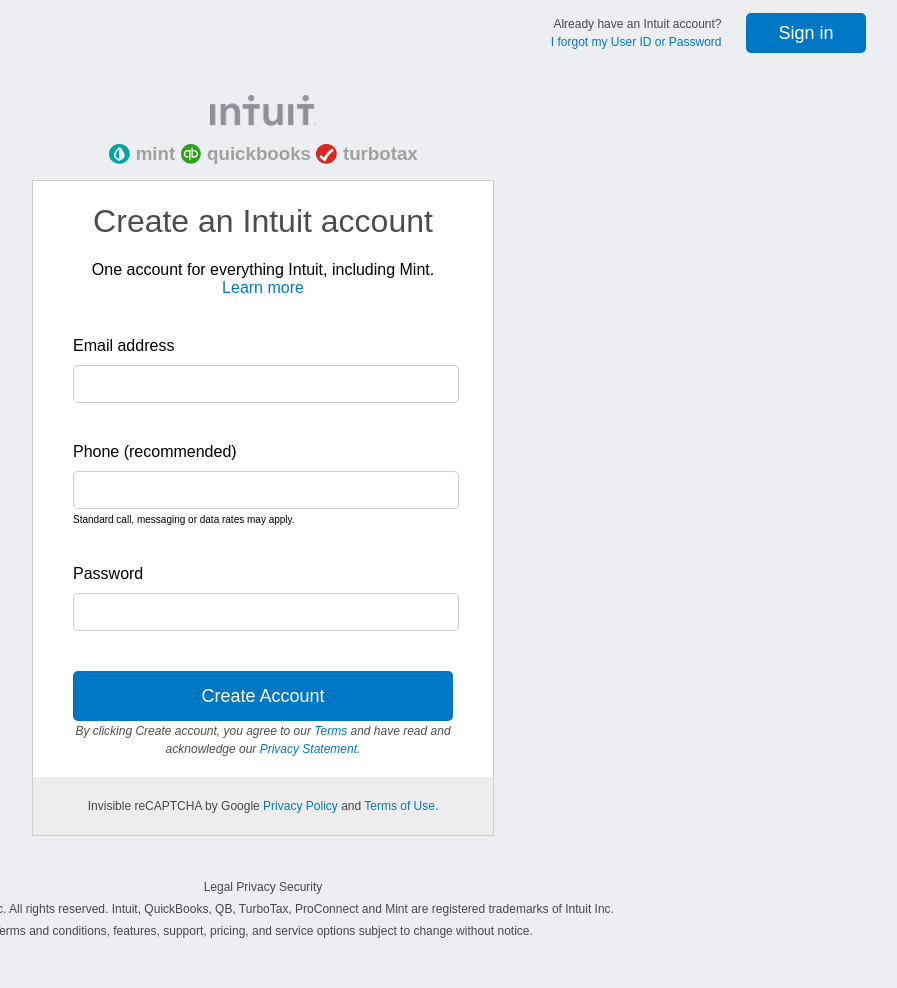
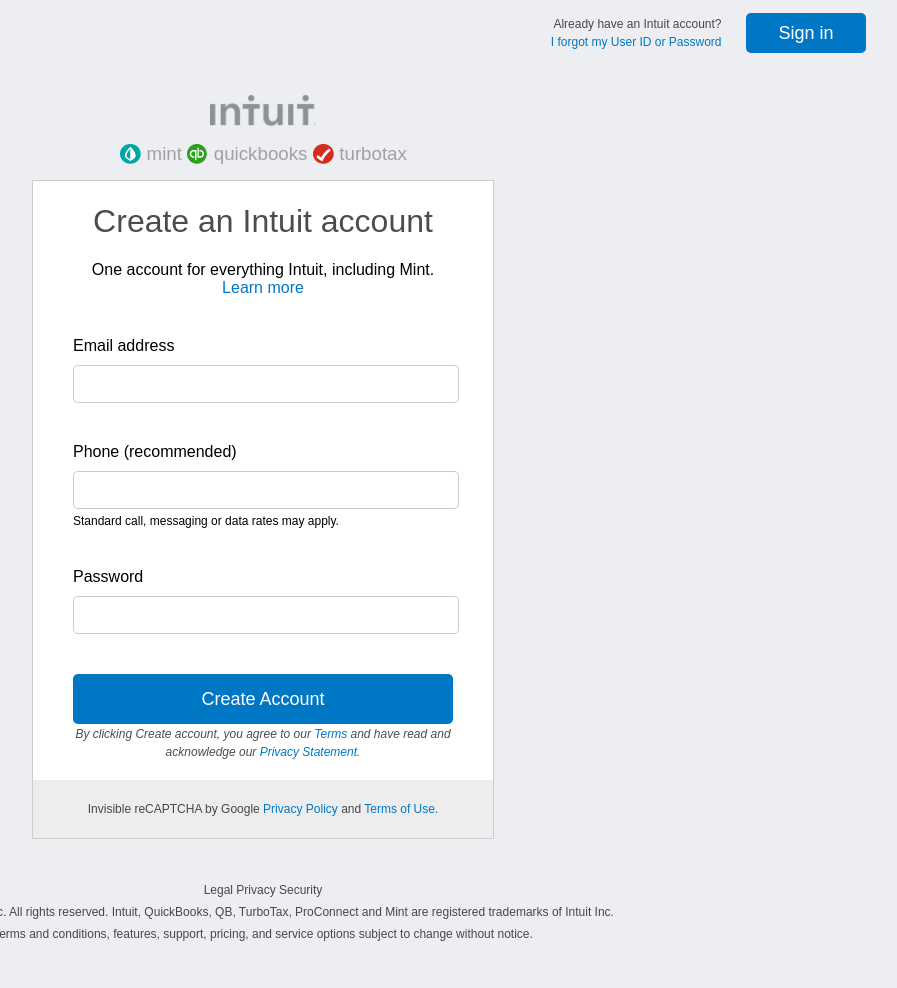
Before and after one commit to MrkarlosM/HTML-Forms, a plain HTML site: page index.html in a window 1280 px wide. Shown: the whole page, without its empty margins (377-1274 px from the left). Drawn offline with Linux system fonts and the light colour scheme.

Commit message:
Changing extensions and font weight.
Setting the extensions right and the font.

```diff
--- a/index.html
+++ b/index.html
@@ -21,11 +21,11 @@
     <main>
         <div class="logo-image">
             <img src="./src/images/intuit-logo.PNG" alt="inuit-logo"/><br>
-            <img src="./src/images/mint-icon.PNG" alt="mint-icon"/>
+            <img src="./src/images/mint-icon.png" alt="mint-icon"/>
             <h3 class="icon-text">mint</h3>
             <img src="./src/images/quick-icon.PNG" alt="quick-icon"/>
             <h3 class="icon-text">quickbooks</h3>
-            <img src="./src/images/turbo-icon.PNG" alt="turbo-icon"/>
+            <img src="./src/images/turbo-icon.png" alt="turbo-icon"/>
             <h3 class="icon-text">turbotax</h3>
         </div>
 
--- a/src/css/style.css
+++ b/src/css/style.css
@@ -19,6 +19,7 @@ body {
   align-self: center;
   margin: 0;
   vertical-align: super;
+  font-weight: 100;
 }
 
 footer {
@@ -71,7 +72,7 @@ a {
 
 .form-element > p {
   margin: 5px 0;
-  font-size: 10px;
+  font-size: 12px;
 }
 
 input {
```
